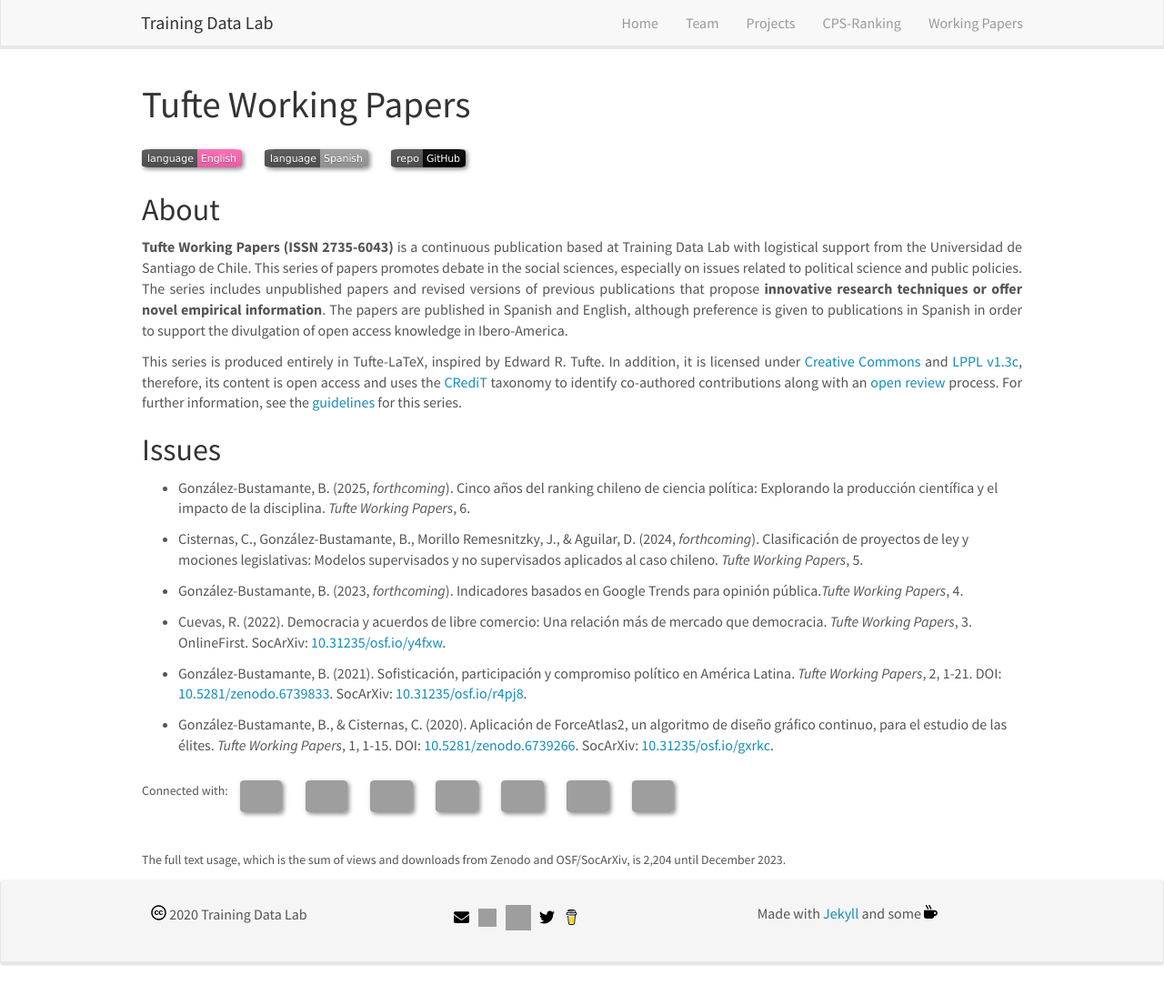
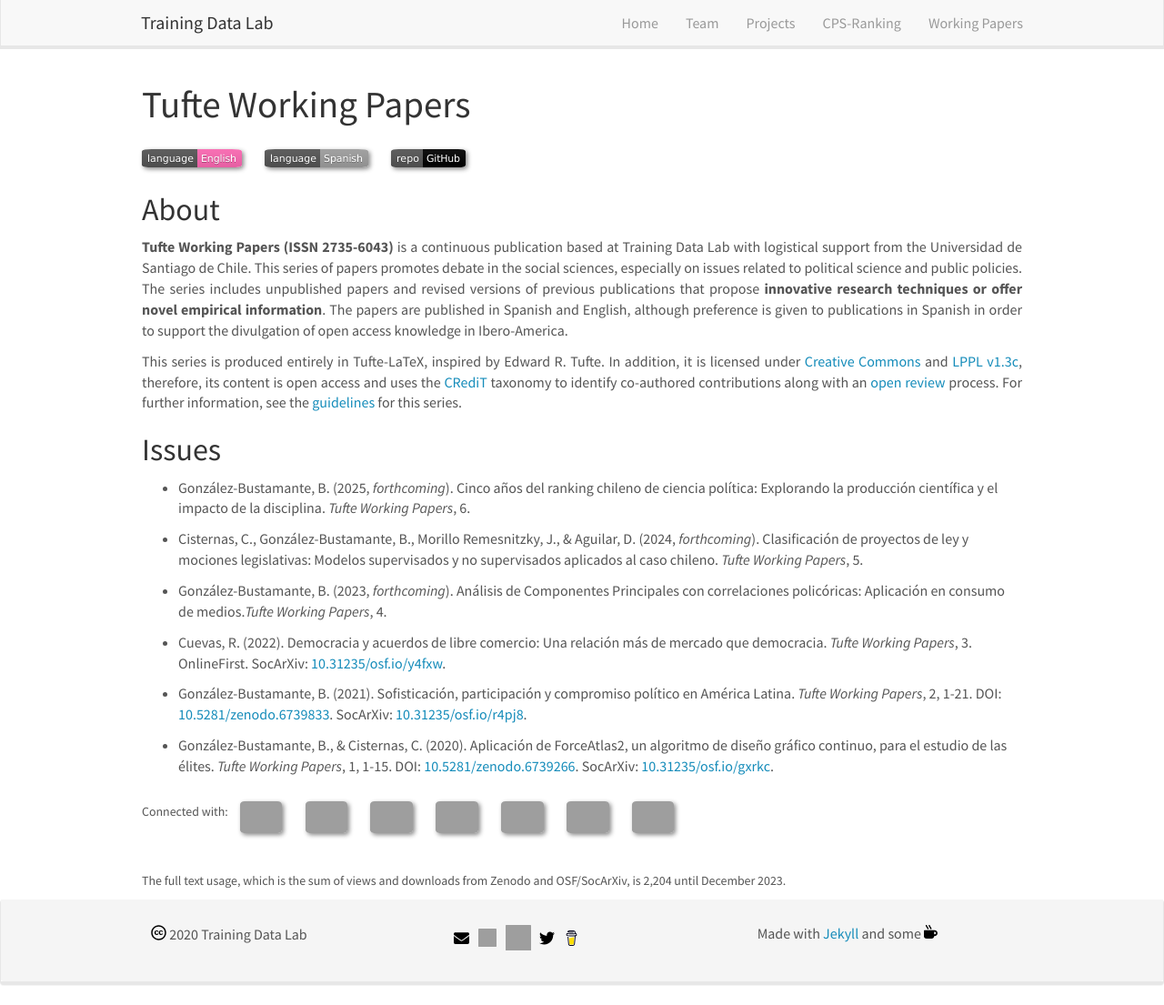
Before and after one commit to training-datalab/old-training-datalab.com, a Jekyll site: the page built from _pages/tufte-working-papers.md, in a window 1280 px wide and 1105 px high. Shown: the whole window at 91% size. Built offline with Jekyll 4.4.1, drawn with Linux system fonts in a browser that asks for light colours; nearby versions of some CDN libraries.

Commit message:
Update tufte-working-papers.md

```diff
--- a/_pages/tufte-working-papers.md
+++ b/_pages/tufte-working-papers.md
@@ -22,7 +22,7 @@ permalink: /tufte-working-papers/
 
 - Cisternas, C., González-Bustamante, B., Morillo Remesnitzky, J., & Aguilar, D. (2024, *forthcoming*). Clasificación de proyectos de ley y mociones legislativas: Modelos supervisados y no supervisados aplicados al caso chileno. *Tufte Working Papers*, 5.
 
-- González-Bustamante, B. (2023, *forthcoming*). Indicadores basados en Google Trends para opinión pública.*Tufte Working Papers*, 4.
+- González-Bustamante, B. (2023, *forthcoming*). Análisis de Componentes Principales con correlaciones policóricas: Aplicación en consumo de medios.*Tufte Working Papers*, 4.
 
 - Cuevas, R. (2022). Democracia y acuerdos de libre comercio: Una relación más de mercado que democracia. *Tufte Working Papers*, 3. OnlineFirst. SocArXiv: <a href="https://doi.org/10.31235/osf.io/y4fxw" target="_blank">10.31235/osf.io/y4fxw</a>.
 
```
